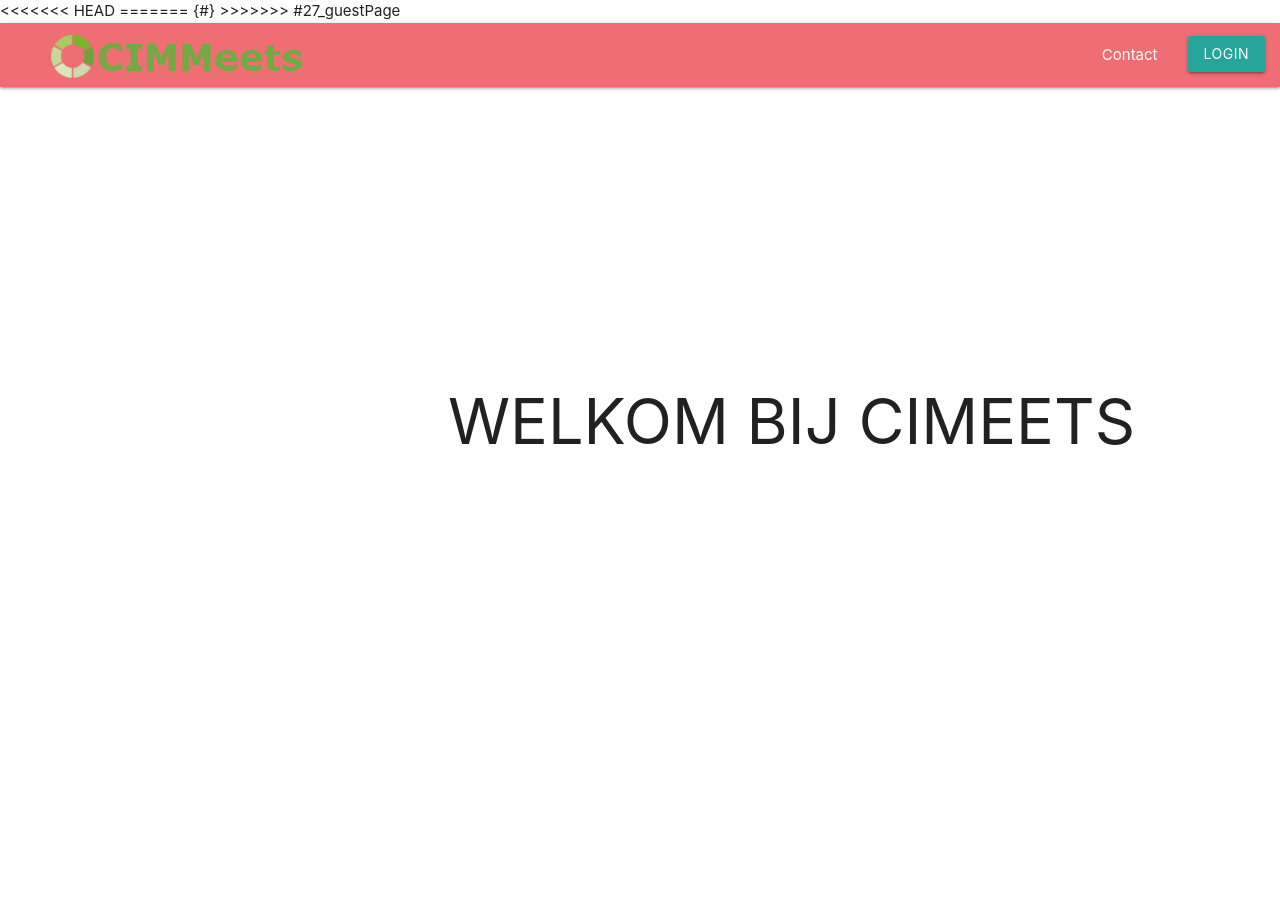
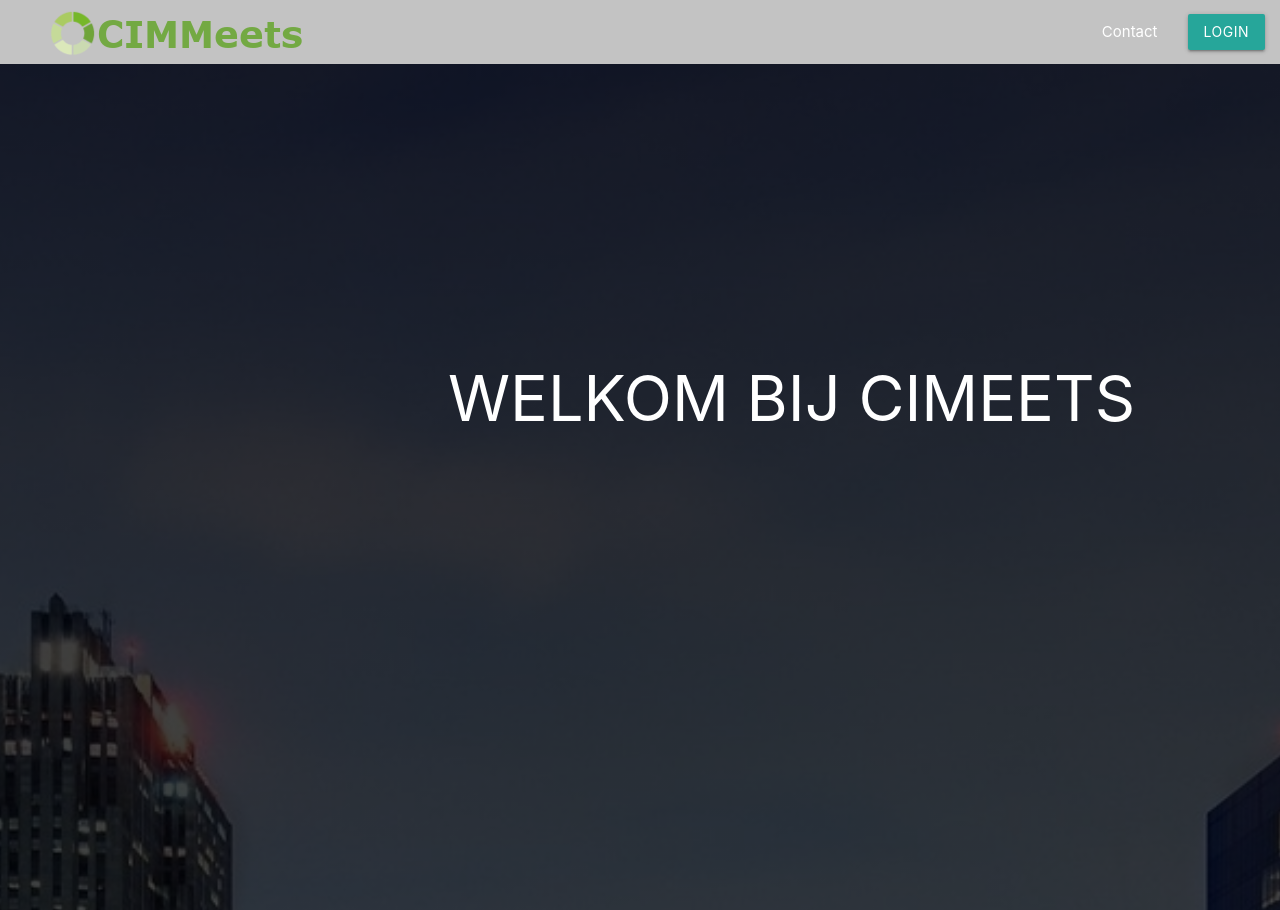
Before and after one commit to Project-C-2B2/Web-App, a Symfony app: template app/Resources/views/default/index.html.twig in a window 1280 px wide. Shown: the top 910 px of the page. Run offline with Twig, Linux system fonts and the light colour scheme; the template is opened without the code that fills it, so the values that code supplies are empty; some libraries are stand-ins or nearby versions.

Commit message:
functional guestpage
- Added path to login
- Background added like the homepage
- navbar color is the same like login
- some videos and text added

```diff
--- a/app/Resources/views/base.html.twig
+++ b/app/Resources/views/base.html.twig
@@ -4,13 +4,10 @@
         <meta charset="UTF-8" />
 
         {% block stylesheets %}
-<<<<<<< HEAD
             <link rel="stylesheet" href="https://cdnjs.cloudflare.com/ajax/libs/materialize/1.0.0/css/materialize.min.css">
             <link href="https://cdnjs.cloudflare.com/ajax/libs/select2/4.0.2/css/select2.min.css" rel="stylesheet" />
-=======
             <link rel="stylesheet" href="{{ asset('css/materialize.min.css') }}">
-            {<link rel="stylesheet" href="https://cdnjs.cloudflare.com/ajax/libs/materialize/1.0.0/css/materialize.min.css">#}
->>>>>>> #27_guestPage
+            <link rel="stylesheet" href="https://cdnjs.cloudflare.com/ajax/libs/materialize/1.0.0/css/materialize.min.css">
         {% endblock %}
     </head>
     <body>
--- a/app/Resources/views/default/index.html.twig
+++ b/app/Resources/views/default/index.html.twig
@@ -3,16 +3,29 @@
 {% block body %}
     <nav>
         <div class="nav-wrapper">
-            <a class="navbar-brand" href="index.html.twig"><img style="margin-left: 50px; margin-top: 10px" src="{{ asset("image/Logocimmeets.png") }}"></a>
+            <a class="navbar-brand"; href="index.html.twig"><img style="margin-left: 50px; margin-top: 10px" src="{{ asset("image/Logocimmeets.png") }}"></a>
             <ul id="nav-mobile" class="right hide-on-med-and-down">
                 <li><a href="sass.html">Contact</a></li>
-                <li><a class="waves-effect waves-light btn" href="../employee/">Login</a></li>
+                <li><a class="waves-effect waves-light btn" href="{{ path('login') }}">Login</a></li>
             </ul>
         </div>
     </nav>
+    <div class="wrapper">
+        <div>
+            <h1 class="white-text" style="margin-left:35%; margin-top: 300px;">WELKOM BIJ CIMEETS</h1>
+        </div>
 
-    <div>
-        <h1 style="margin-left:35%; margin-top: 300px;">WELKOM BIJ CIMEETS</h1>
+        <div class="row" style="margin-top: 500px">
+            <div class="column">
+                <h2 class="white-text" style="margin-left: 25%">Waarom Cimeets</h2>
+                <h5 class="white-text" style="margin-left: 100px; margin-right: 100px">Lorem ipsum dolor sit amet, consectetur adipiscing elit. Proin suscipit purus eget nisl malesuada commodo sit amet quis mi. Vestibulum cursus sem eu nibh tristique rhoncus eu et nibh. Maecenas non feugiat tortor. Donec ut ante vel quam dignissim scelerisque eu eu dolor. Donec tincidunt mollis urna, ut pellentesque ligula faucibus vitae. Quisque sit amet dolor vel nunc accumsan faucibus. In aliquam euismod maximus. Mauris auctor lorem nec magna congue, eu mattis libero vehicula.</h5>
+            </div>
+
+            <div class="column">
+                <video controls="controls" controlslist="" style="width: 600px">
+                    <source src="https://www.cimsolutions.nl/sites/default/files/CimSolutions%20Ident%20slogan%20B%20%2B%20audio%20light.m4v" type="video/x-m4v">
+                </video>
+            </div>
         </div>
 
         <div class="row" style="margin-top: 500px">
@@ -63,23 +76,49 @@
         <br>
 
         <div id="welcome">
-        <h1 style="margin-left:35%; margin-top: 300px; margin-bottom: 300px">Hoe werkt CimMeets</h1>
+            <h1 class="white-text" style="margin-left:35%; margin-top: 300px; margin-bottom: 300px">Hoe werkt CimMeets</h1>
+            <h4 class="white-text" style="margin-left:5%; margin-right: 5%; margin-top: 300px; margin-bottom: 300px">
+
+                Lorem ipsum dolor sit amet, consectetur adipiscing elit. In risus velit, ultrices non maximus a, egestas et ipsum. Lorem ipsum dolor sit amet, consectetur adipiscing elit. Etiam porttitor elementum metus a porta. Curabitur gravida velit nisl. Donec lobortis egestas tellus eu dignissim. Ut imperdiet risus eu urna lacinia, quis commodo quam commodo. Cras malesuada viverra lorem vitae hendrerit. Quisque metus dui, pellentesque non ex vitae, laoreet euismod purus. In eget erat dapibus, fringilla augue ac, dignissim ex. Integer consectetur elit vitae enim suscipit, at lacinia urna congue. Aliquam a dignissim felis. Nunc imperdiet nisl nec interdum lobortis. Lorem ipsum dolor sit amet, consectetur adipiscing elit. Quisque lobortis lorem nunc. Cras cursus odio sit amet lorem lacinia, a congue arcu tempus.
+
+                Pellentesque eleifend malesuada elit sed sollicitudin. Morbi egestas lectus non tincidunt tristique. Suspendisse aliquam facilisis euismod. Nam rutrum, metus sed pretium posuere, justo metus mollis tellus, vel pulvinar orci nisi efficitur ex. Nunc euismod faucibus arcu, non tincidunt ante iaculis laoreet. Morbi viverra et purus mollis pellentesque. Nulla mollis accumsan justo et mollis. Proin eget leo ac erat lacinia pulvinar eu eu tortor. Aliquam vehicula tristique metus vitae tincidunt. Maecenas suscipit sodales libero id scelerisque. Donec pharetra, tortor non laoreet facilisis, ipsum neque viverra mauris, quis cursus nisl orci quis libero. Nulla cursus, leo et elementum rhoncus, nunc turpis bibendum quam, vel iaculis tortor nulla sed est. Class aptent taciti sociosqu ad litora torquent per conubia nostra, per inceptos himenaeos.
+
+                Vivamus vel urna lobortis, dignissim velit non, euismod eros. Nam vitae orci at ex suscipit gravida. Aliquam facilisis interdum hendrerit. Donec gravida odio vel felis volutpat pulvinar. Maecenas in mattis metus. Morbi sed auctor sem, ac viverra tortor. Donec posuere nibh mi, eu commodo tellus condimentum a. Vivamus quis egestas massa.
+
+                Curabitur porttitor odio nunc, vitae posuere lacus tristique quis. Ut consequat convallis sapien, in vehicula metus elementum quis. Praesent imperdiet lorem purus, sit amet convallis nisi finibus quis. Praesent at arcu nulla. Curabitur molestie, sapien in semper iaculis, dolor leo lobortis arcu, et pellentesque nunc erat quis sapien. Maecenas pulvinar, orci a aliquam rhoncus, justo metus tempor ligula, a efficitur libero ante vitae diam. Curabitur sed tellus eu lacus molestie mattis pellentesque eu nibh. Donec in tellus ut nulla iaculis mollis vel ac libero.
+
+                Duis porta lacus condimentum risus tempor mollis. Vestibulum imperdiet eget diam et tincidunt. Curabitur maximus odio a tortor elementum, nec auctor orci condimentum. Sed ut ante ut metus fringilla laoreet vitae non lacus. Vestibulum ante ipsum primis in faucibus orci luctus et ultrices posuere cubilia curae; Etiam ac risus id turpis eleifend laoreet at vel dolor. In ac sodales sapien. Duis vel purus ac lectus dignissim vestibulum non vitae magna. Cras et ultricies purus, vel finibus eros.
+            </h4>
+        </div>
     </div>
 
 {% endblock %}
 
+{% block stylesheets %}
+    {{ parent() }}
+    <style>
+    .wrapper{
+            height: 100vh;
+            background-image: linear-gradient(rgba(0,0,0,0.8),rgba(0,0,0,0.6)),url("{{ asset("images/4UZAlQ.jpg") }}");
+            background-position: center;
+            background-size: cover;
+            overflow-x: hidden;
+            position: relative;
+            }
+    .nav-wrapper{
+        background: rgb(195, 195, 195);
+    }
+    .column {
+        float: left;
+        width: 50%;
+        padding: 10px;
+    }
 
-{#    <nav class="navbar navbar-expand-lg navbar-light bg-light">#}
-{#        <div class="container-fluid">#}
-{#            <a class="navbar-brand" href="#"><img src="../image/Logo.png"></a>#}
-{#        </div>#}
-{#        <form class="form-inline my-2 my-lg-0">#}
-{#            <button class="btn btn-outline-success my-2 my-sm-0"  type="submit" formaction="/" >Login</button>#}
-{#        </form>#}
-{#    </nav>#}
-
-{#    <form action="/action_page.php">#}
-{#        <label for="emails">Enter email addresses:</label>#}
-{#        <input type="email" id="emails" name="emails" multiple>#}
-{#        <input type="submit">#}
-{#    </form>#}
+    /* Clear floats after the columns */
+    .row:after {
+        content: "";
+        display: table;
+        clear: both;
+    }
+    </style>
+{% endblock %}
```
Also changed, not shown: src/AppBundle/Controller/GuestController.php (+1 -14 lines). Lines whose indentation alone changed are shown as unchanged.
